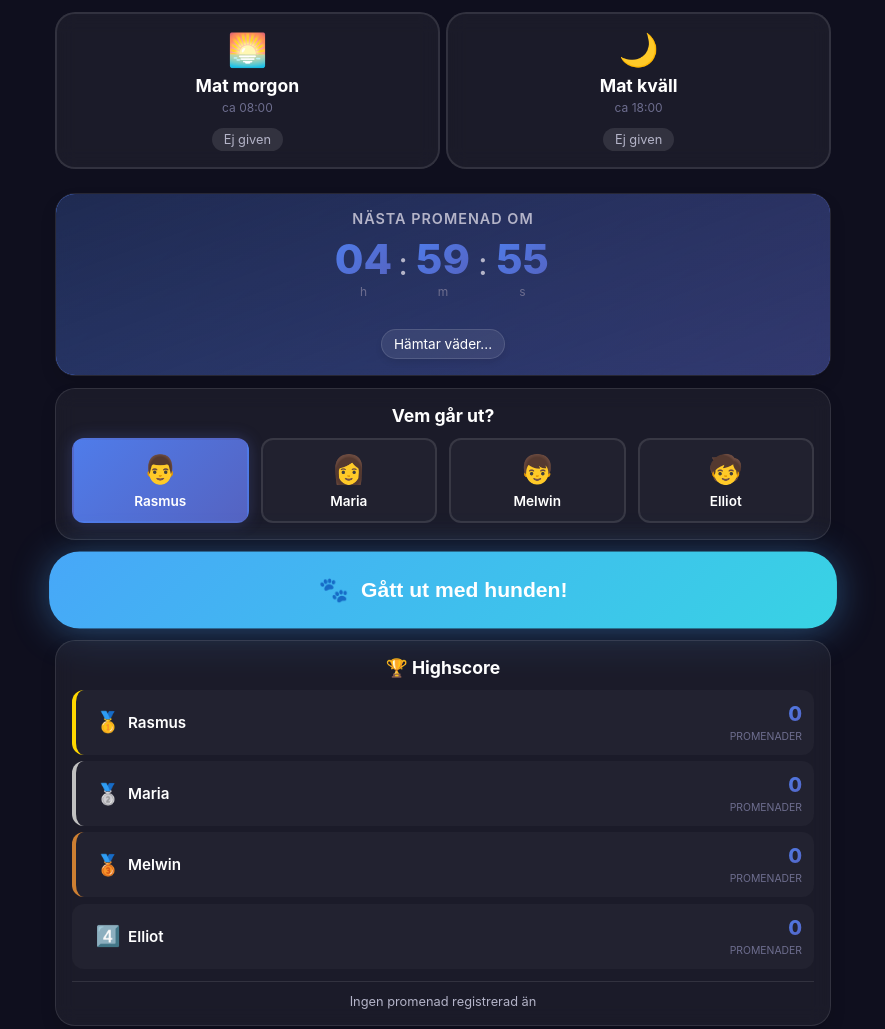
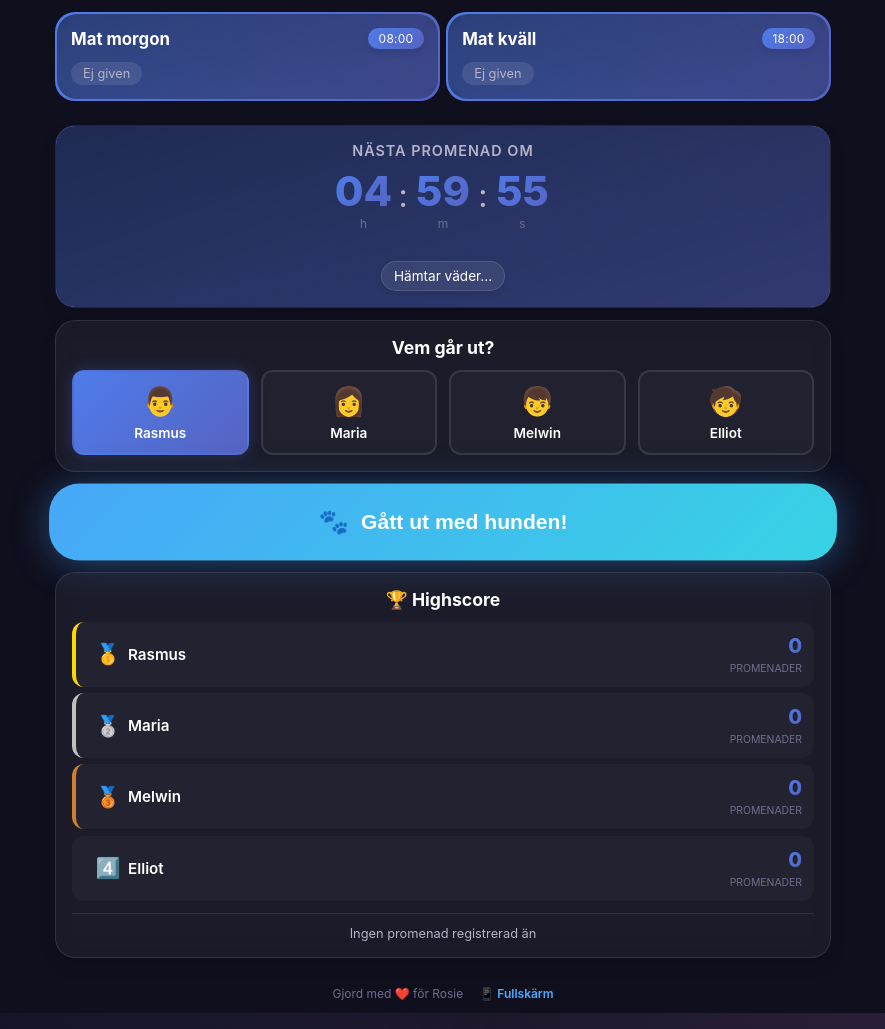
Before and after one commit to Rasmus-Thulin/Dogwalker, a plain HTML site: page index.html in a window 1280 px wide. Shown: the top 1029 px of the page, without its empty margins (197-1082 px from the left). Drawn offline with Linux system fonts and the light colour scheme.

Commit message:
Refine feeding card styling

```diff
--- a/index.html
+++ b/index.html
@@ -19,15 +19,17 @@
             <!-- Feeding Buttons -->
             <div class="feeding-buttons">
                 <button class="feeding-button" id="morningFeedButton">
-                    <span class="feeding-icon">🌅</span>
-                    <span class="feeding-label">Mat morgon</span>
-                    <span class="feeding-time">ca 08:00</span>
+                    <span class="feeding-heading">
+                        <span class="feeding-label">Mat morgon</span>
+                        <span class="feeding-pill">08:00</span>
+                    </span>
                     <span class="feeding-status" id="morningStatus">Ej given</span>
                 </button>
                 <button class="feeding-button" id="eveningFeedButton">
-                    <span class="feeding-icon">🌙</span>
-                    <span class="feeding-label">Mat kväll</span>
-                    <span class="feeding-time">ca 18:00</span>
+                    <span class="feeding-heading">
+                        <span class="feeding-label">Mat kväll</span>
+                        <span class="feeding-pill">18:00</span>
+                    </span>
                     <span class="feeding-status" id="eveningStatus">Ej given</span>
                 </button>
             </div>
--- a/style.css
+++ b/style.css
@@ -112,13 +112,11 @@ body::before {
 .feeding-button {
     display: flex;
     flex-direction: column;
-    align-items: center;
+    align-items: flex-start;
     justify-content: center;
     padding: var(--spacing-md);
-    background: var(--bg-card);
-    backdrop-filter: blur(10px);
-    -webkit-backdrop-filter: blur(10px);
-    border: 2px solid rgba(255, 255, 255, 0.1);
+    background: var(--weather-gradient);
+    border: none;
     border-radius: var(--radius-md);
     cursor: pointer;
     transition: all 0.3s ease;
@@ -126,6 +124,22 @@ body::before {
     overflow: hidden;
     color: var(--text-primary);
     font-family: inherit;
+}
+
+.feeding-button::after {
+    content: '';
+    position: absolute;
+    inset: 2px;
+    background: linear-gradient(160deg, rgba(15, 15, 30, 0.55), rgba(15, 15, 30, 0.32));
+    backdrop-filter: blur(6px);
+    -webkit-backdrop-filter: blur(6px);
+    border-radius: inherit;
+    z-index: 0;
+}
+
+.feeding-button > * {
+    position: relative;
+    z-index: 1;
 }
 
 .feeding-button:active {
@@ -138,7 +152,7 @@ body::before {
 }
 
 .feeding-button:hover {
-    background: var(--bg-card-hover);
+    filter: brightness(1.05);
     transform: translateY(-2px);
     box-shadow: var(--shadow-md);
 }
@@ -154,21 +168,28 @@ body::before {
     font-weight: 700;
 }
 
-.feeding-icon {
-    font-size: 2rem;
+.feeding-heading {
+    display: flex;
+    align-items: center;
+    gap: var(--spacing-xs);
+    width: 100%;
     margin-bottom: var(--spacing-xs);
 }
 
 .feeding-label {
-    font-size: 1.1rem;
+    font-size: 1.05rem;
     font-weight: 700;
-    margin-bottom: 0.25rem;
 }
 
-.feeding-time {
+.feeding-pill {
+    margin-left: auto;
+    padding: 0.2rem 0.65rem;
+    border-radius: 999px;
+    background: var(--primary-gradient);
+    color: white;
     font-size: 0.75rem;
-    color: var(--text-muted);
-    margin-bottom: var(--spacing-xs);
+    letter-spacing: 0.02em;
+    box-shadow: var(--shadow-sm);
 }
 
 .feeding-status {
```
